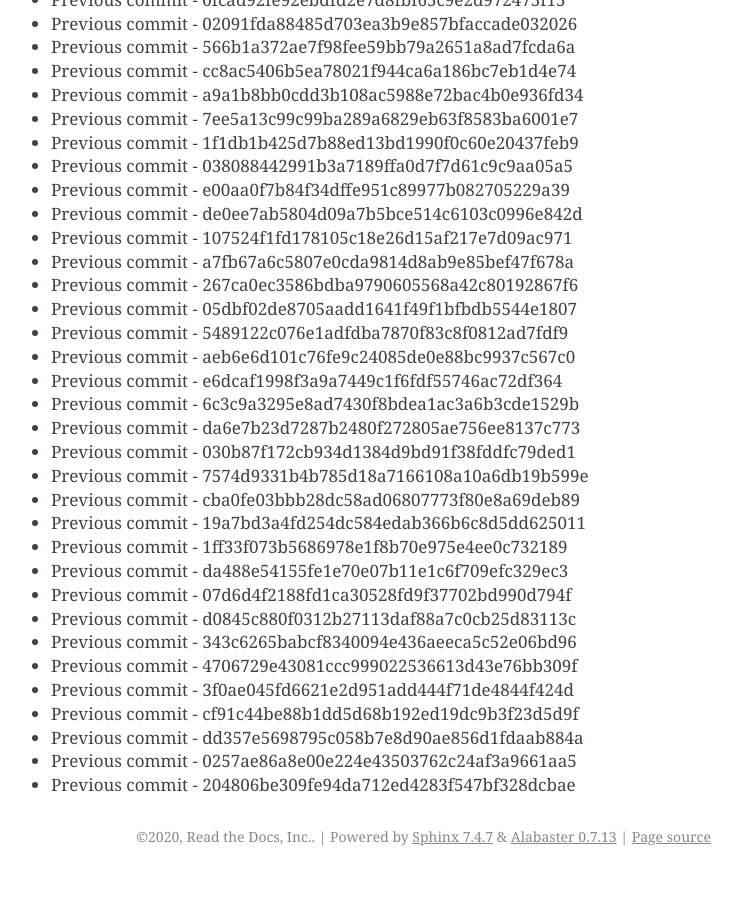
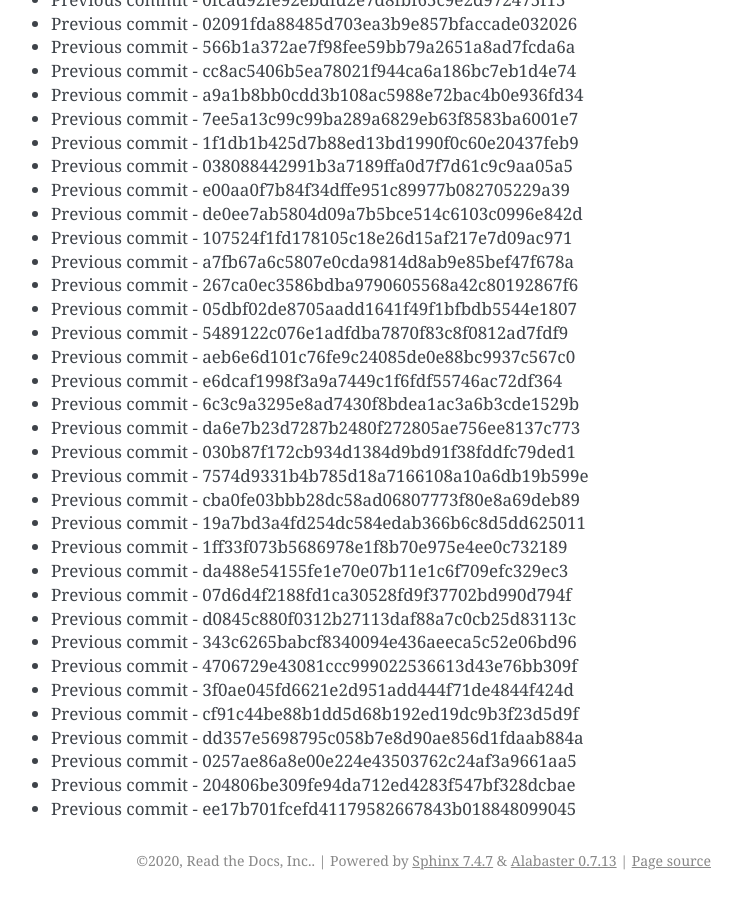
Before and after one commit to readthedocs/rtd-git-stresstest, a Sphinx documentation site: the page built from docs/updates.rst, in a window 1280 px wide and 900 px high, scrolled down 58839 px. Shown: the whole window, without its empty margins (399-1141 px from the left). Built offline with Sphinx 7.4.7, drawn with Linux system fonts in a browser that asks for light colours; before the commit the page ends 59715 px from its top, so only the background shows below that.

Commit message:
Generating commit from previous: ee17b701fcefd41179582667843b018848099045

```diff
--- a/docs/updates.rst
+++ b/docs/updates.rst
@@ -2504,3 +2504,4 @@ It can be tested for any performance characteristics.
 * Previous commit - dd357e5698795c058b7e8d90ae856d1fdaab884a
 * Previous commit - 0257ae86a8e00e224e43503762c24af3a9661aa5
 * Previous commit - 204806be309fe94da712ed4283f547bf328dcbae
+* Previous commit - ee17b701fcefd41179582667843b018848099045
```
